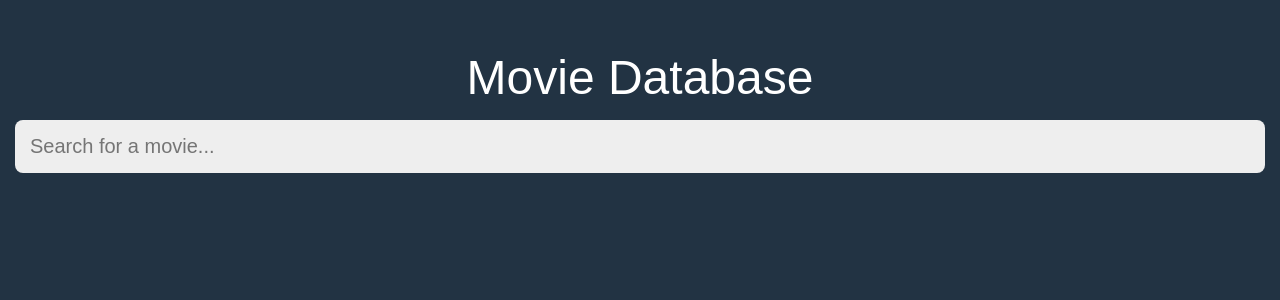
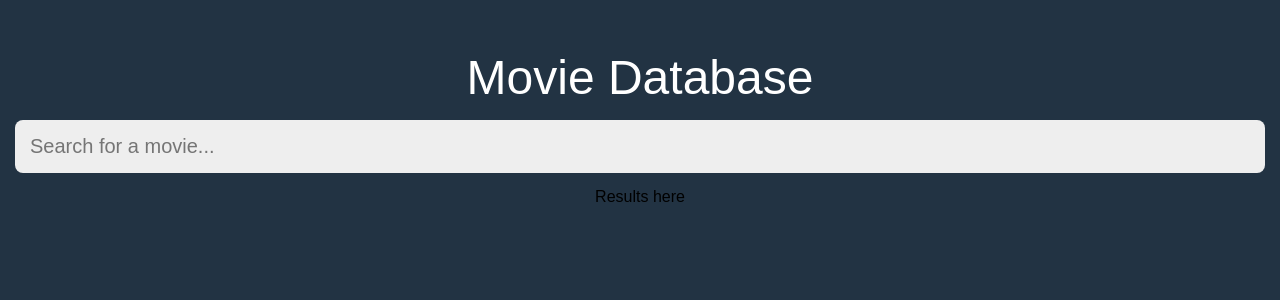
Before and after one commit to dmajkowski/movies-database, a React (Create React App) app: page / in a window 1280 px wide. Shown: the top 300 px of the page. Built offline with nearby package versions, Linux system fonts and the light colour scheme.

Commit message:
results component ready

```diff
--- a/src/App.css
+++ b/src/App.css
@@ -13,4 +13,5 @@
   width: 100%;
   margin: 0 auto;
   display: flex;
+  flex-direction: column;
 }
--- a/src/App.js
+++ b/src/App.js
@@ -1,6 +1,7 @@
 import React, { useState } from "react";
 import "./App.css";
 import Search from "./components/Search";
+import Results from "./components/Results";
 
 function App() {
   const [state, setState] = useState({
@@ -38,6 +39,7 @@ function App() {
       </header>
       <main className="app-main">
         <Search handleInput={handleInput} search={search} />
+        <Results results={state.results} />
       </main>
     </div>
   );
--- /dev/null
+++ b/src/components/Results.js
@@ -0,0 +1,14 @@
+import React from "react";
+
+function Results({ results }) {
+  return (
+    <section className="results">
+      {/* {results.map((result) => (
+        <Result result={result} />
+      ))} */}
+      Results here
+    </section>
+  );
+}
+
+export default Results;
```
Also changed, not shown: src/components/Results.css (added).
